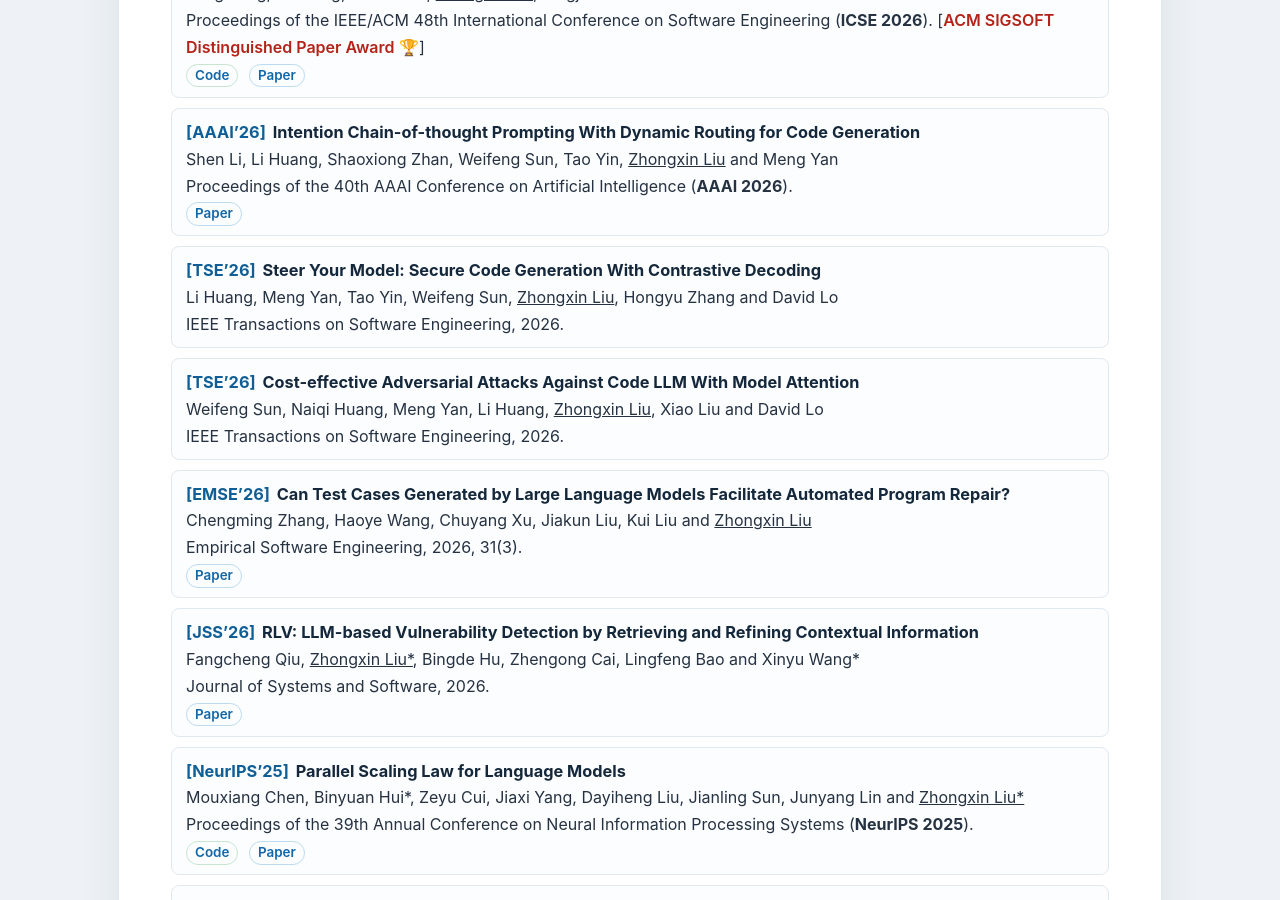
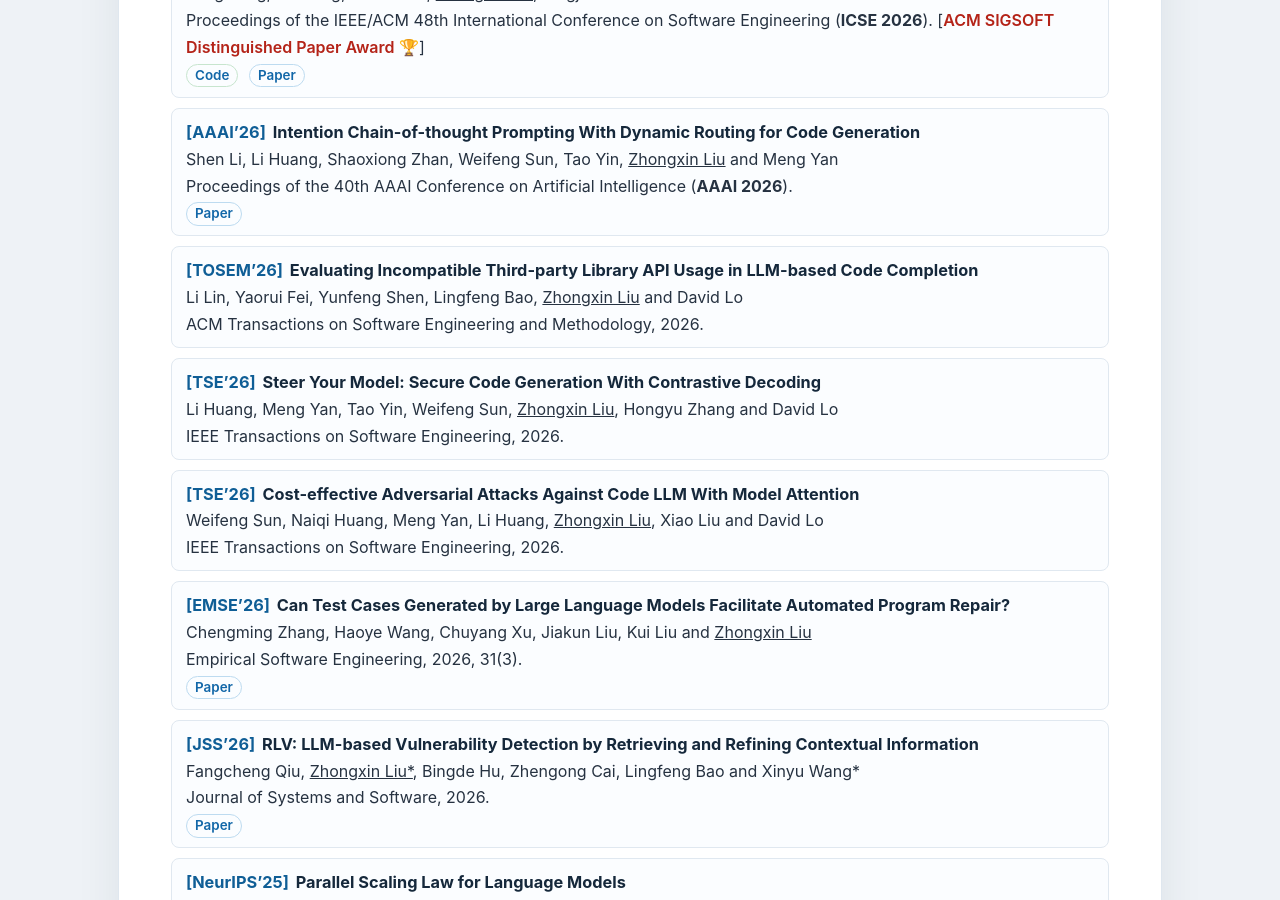
Before and after one commit to zhongxin-liu/zhongxin-liu.github.io, a Jekyll site: the page index.html, which Jekyll copies as it is, in a window 1280 px wide and 900 px high, scrolled down 2316 px. Built offline with Jekyll 4.4.1, drawn with Linux system fonts in a browser that asks for light colours.

Commit message:
update pub

```diff
--- a/index.html
+++ b/index.html
@@ -160,6 +160,12 @@
 Proceedings of the 40th AAAI Conference on Artificial Intelligence (<b>AAAI 2026</b>).
 <br>
 <a href="https://doi.org/10.48550/arXiv.2512.14048" target="_blank" class="publication-link paper-link">Paper</a><br>
+</li>
+<li>
+<b><span style="color: #0b5394;">[TOSEM’26]</span> Evaluating Incompatible Third-party Library API Usage in LLM-based Code Completion</b><br>
+Li Lin, Yaorui Fei, Yunfeng Shen, Lingfeng Bao, <u>Zhongxin Liu</u> and David Lo<br>
+ACM Transactions on Software Engineering and Methodology, 2026.
+<br>
 </li>
 <li>
 <b><span style="color: #0b5394;">[TSE’26]</span> Steer Your Model: Secure Code Generation With Contrastive Decoding</b><br>
```
Also changed, not shown: metadata/pub2.bib (+9 -1 lines).
